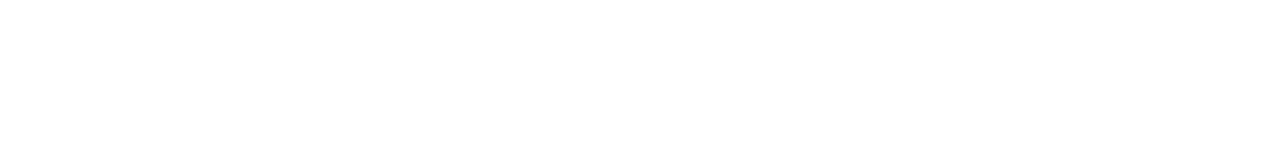
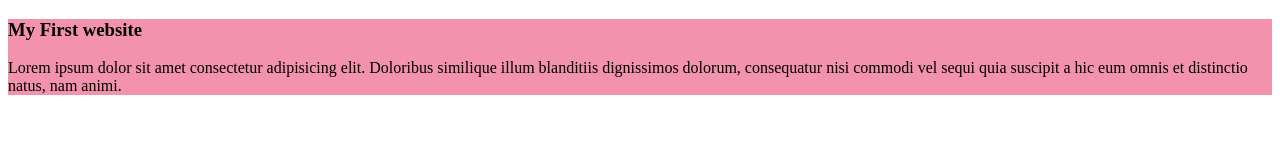
Before and after one commit to devbee404/My-first-git-repo, a plain HTML site: page Index.html in a window 1280 px wide. Drawn offline with Linux system fonts and the light colour scheme.

Commit message:
CSS File ADDED

```diff
--- a/Index.html
+++ b/Index.html
@@ -3,9 +3,14 @@
 <head>
     <meta charset="UTF-8">
     <meta name="viewport" content="width=device-width, initial-scale=1.0">
-    <title>Document</title>
+    <title> For Github</title>
+    <link rel="stylesheet" href="Style/style.css">
 </head>
 <body>
+    <div>
+        <h3> My First website </h3>
+            <p>Lorem ipsum dolor sit amet consectetur adipisicing elit. Doloribus similique illum blanditiis dignissimos dolorum, consequatur nisi commodi vel sequi quia suscipit a hic eum omnis et distinctio natus, nam animi.</p>
 
+    </div>
 </body>
 </html>
--- /dev/null
+++ b/Style/style.css
@@ -0,0 +1,3 @@
+div{
+    background-color: rgb(243, 146, 173);
+}
```
